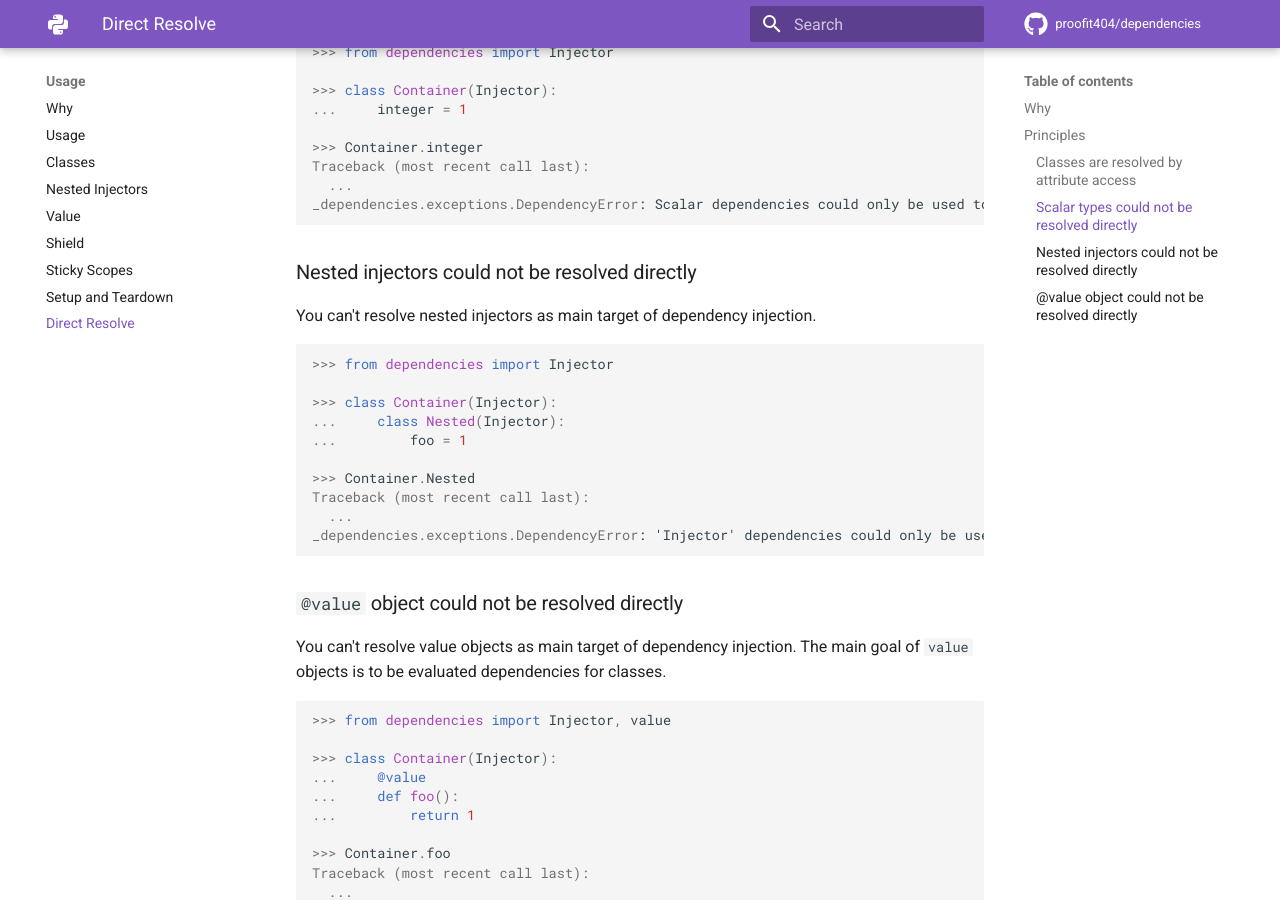
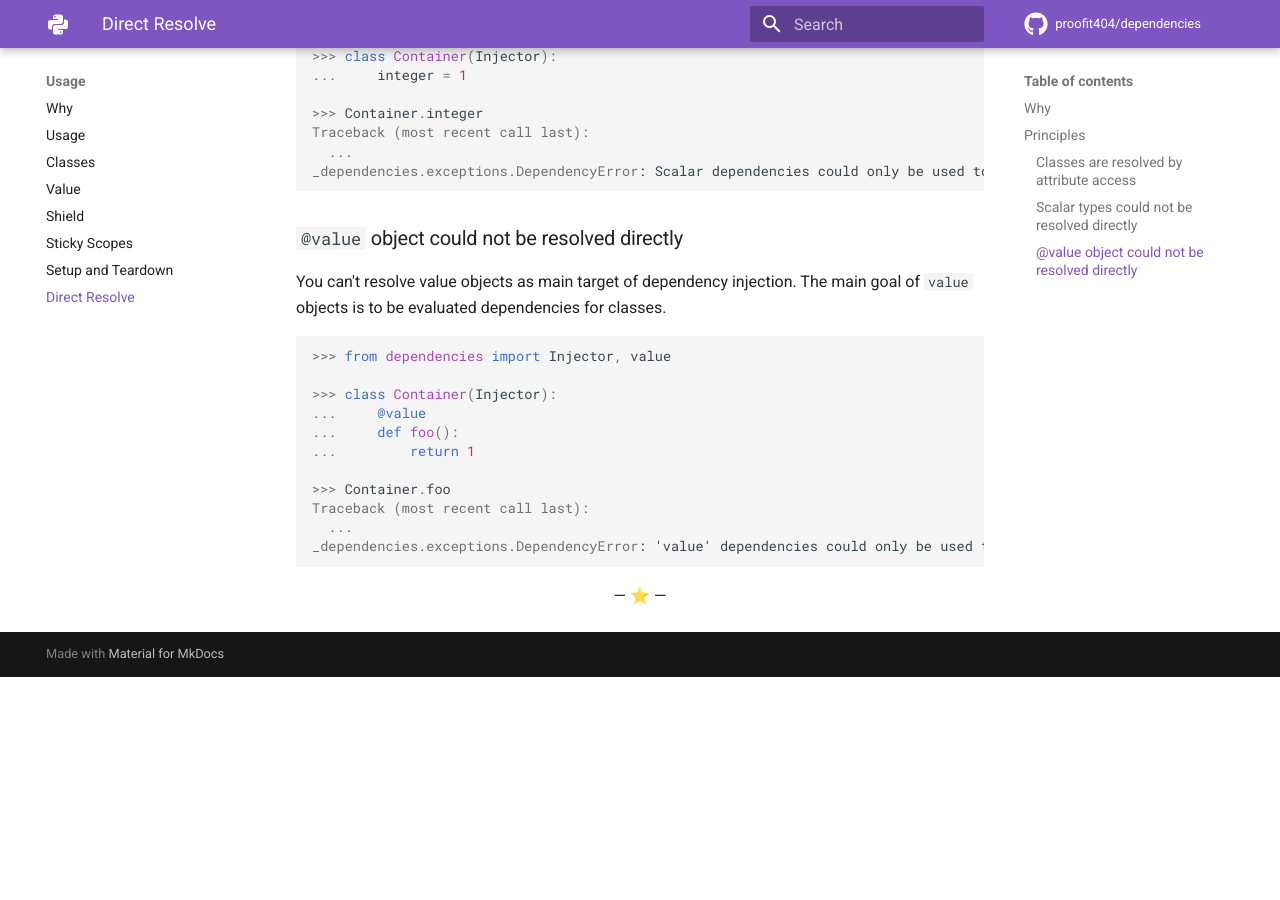
Before and after one commit to proofit404/dependencies, an MkDocs documentation site: the page built from docs/direct_resolve.md, in a window 1280 px wide and 900 px high, scrolled down 1214 px. Built offline with MkDocs 1.6.1 and Material for MkDocs 9.7.7, drawn with Linux system fonts in a browser that asks for light colours; comment, search, counter and statistics services are not loaded; after the commit the page ends 1891 px from its top, so only the background shows below that; some of the changed text lies outside the part shown.

Commit message:
docs: drop nested injectors page #578

````diff
--- a/docs/direct_resolve.md
+++ b/docs/direct_resolve.md
@@ -13,7 +13,6 @@ interesting features like [Sticky scopes](./sticky.md).
 
 - [Classes are resolved by attribute access](#classes-are-resolved-by-attribute-access)
 - [Scalar types could not be resolved directly](#scalar-types-could-not-be-resolved-directly)
-- [Nested injectors could not be resolved directly](#nested-injectors-could-not-be-resolved-directly)
 - [`@value` object could not be resolved directly](#value-object-could-not-be-resolved-directly)
 
 ### Classes are resolved by attribute access
@@ -62,25 +61,6 @@ _dependencies.exceptions.DependencyError: Scalar dependencies could only be used
 
 ```
 
-### Nested injectors could not be resolved directly
-
-You can't resolve nested injectors as main target of dependency injection.
-
-```pycon
-
->>> from dependencies import Injector
-
->>> class Container(Injector):
-...     class Nested(Injector):
-...         foo = 1
-
->>> Container.Nested
-Traceback (most recent call last):
-  ...
-_dependencies.exceptions.DependencyError: 'Injector' dependencies could only be used to instantiate classes
-
-```
-
 ### `@value` object could not be resolved directly
 
 You can't resolve value objects as main target of dependency injection. The main
--- a/mkdocs.yml
+++ b/mkdocs.yml
@@ -42,7 +42,6 @@ nav:
       - Why: why.md
       - Usage: usage.md
       - Classes: classes.md
-      - Nested Injectors: nested.md
       - Value: value.md
       - Shield: shield.md
       - Sticky Scopes: sticky.md
````
Also changed, not shown: docs/nested.md (deleted, +0 -35 lines).
